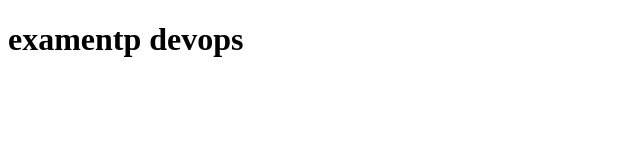
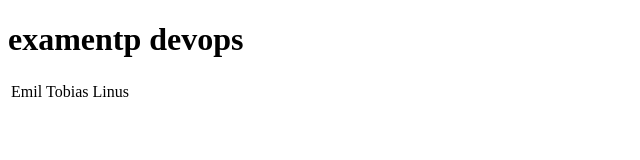
Before and after one commit to chnitiyosser/examentp, a plain HTML site: page index.html in a window 1280 px wide. Shown: the whole page, without its empty margins (0-640 px from the left). Drawn offline with Linux system fonts and the light colour scheme.

Commit message:
Description des modifications

```diff
--- a/index.html
+++ b/index.html
@@ -7,6 +7,13 @@
 </head>
 <body>
   <h1>examentp devops</h1>
+  <table>
+    <tr>
+      <td>Emil</td>
+      <td>Tobias</td>
+      <td>Linus</td>
+    </tr>
+  </table>
   </body>
 
 </html>
```
